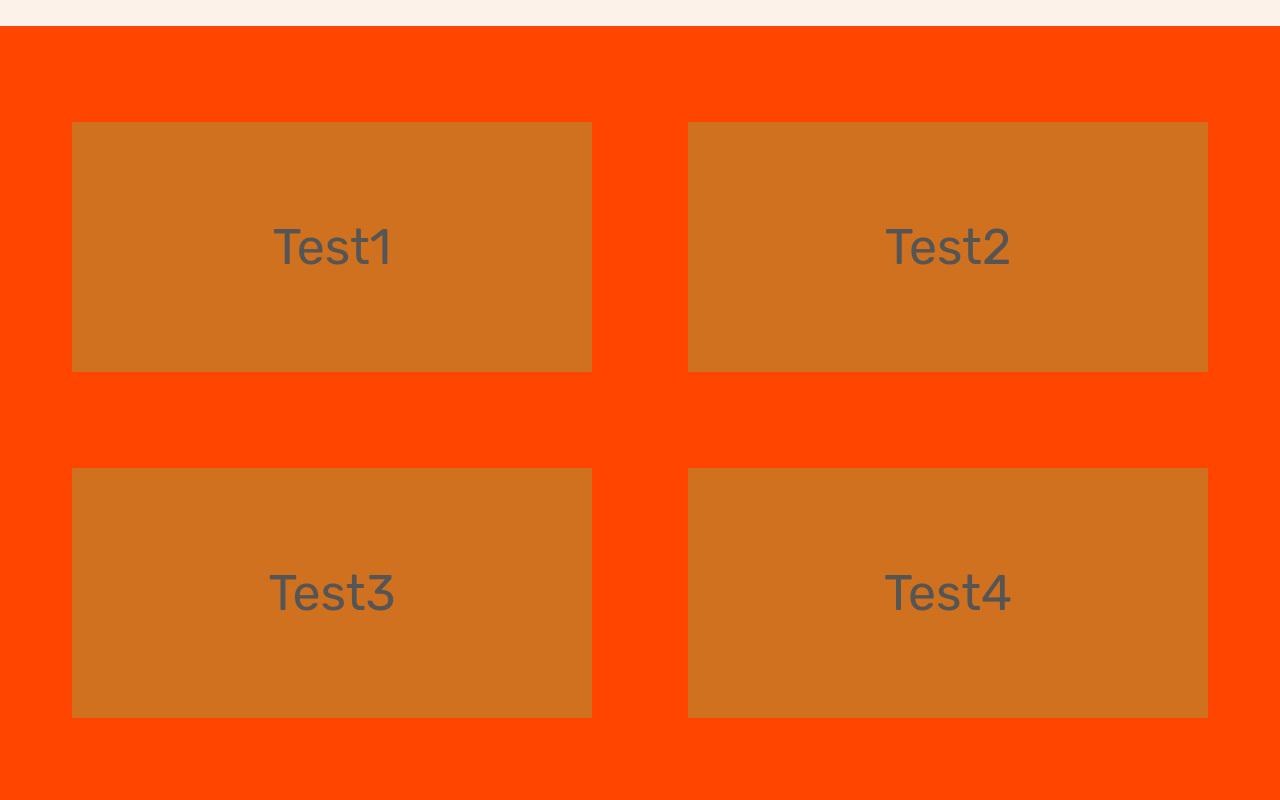
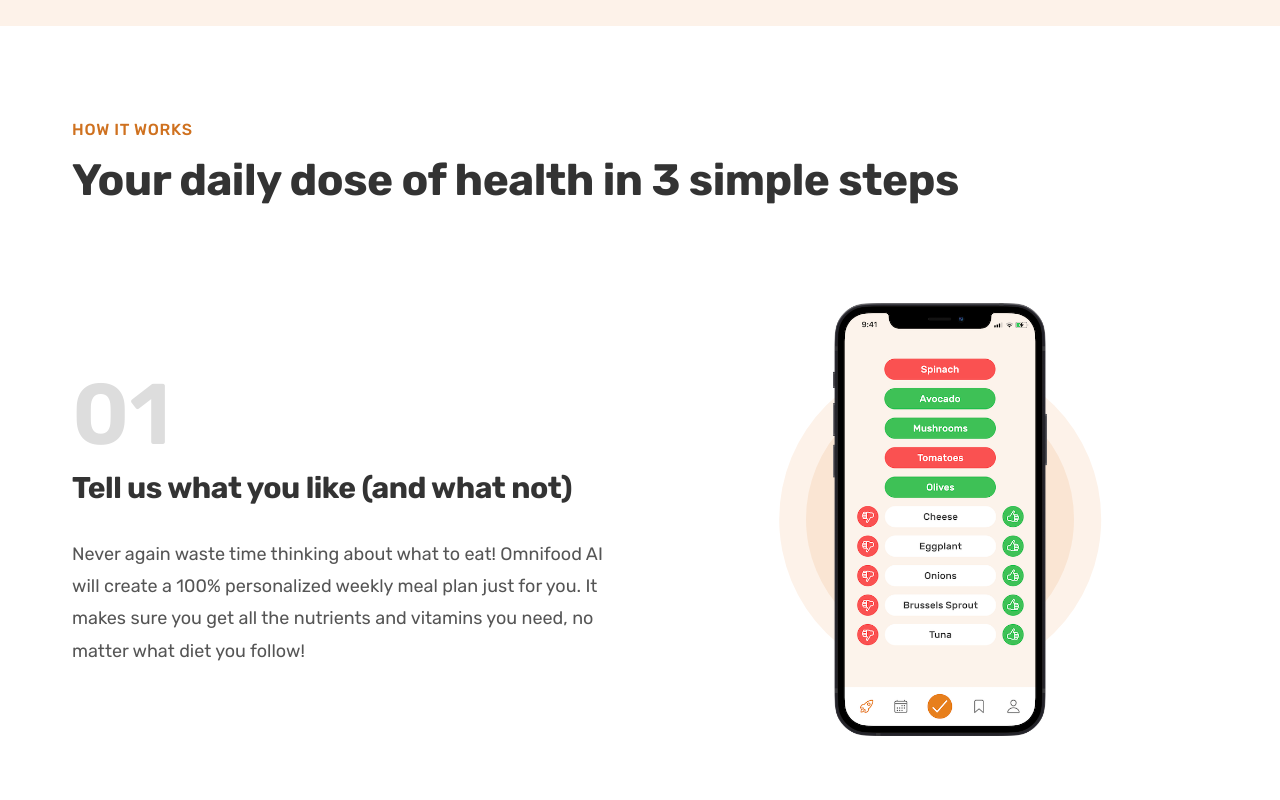
Before and after one commit to JungFF/Omnifood, a website built with Parcel: page index.html in a window 1280 px wide. Shown: the part 740-1540 px from the top of the page. Built offline with nearby package versions, Linux system fonts and the light colour scheme.

Commit message:
build the how-it-works section

```diff
--- /dev/null
+++ b/css/general.css
@@ -0,0 +1,141 @@
+/*
+-SPACING SYSTEM (px)
+2 / 4 / 8 / 12 / 16 / 24 / 32 / 48 / 64 / 80 / 96 / 128
+-Font weights:
+Default: 400
+Medium: 500
+Semi-bold: 600
+Bold: 700
+-Line heights:
+Default: 1
+Small: 1.05
+Paragraph default: 1.6
+
+-FONT SIZE SYSTEM (px)
+10 / 12 / 14 / 16 / 18 / 20 / 24 / 30 / 36 / 44 / 52 / 62 / 74 / 86 / 98
+
+-Primary: #e67e22
+-Tints: #fdf2e9
+-Shades: #cf711f
+-Accents:
+-Greys:
+*/
+
+
+* {
+    margin: 0;
+    padding: 0;
+    box-sizing: border-box;
+}
+
+html {
+    font-size: 62.5%;
+}
+
+body {
+    font-family: "Rubik", sans-serif;
+    line-height: 1;
+    font-weight: 400;
+    color: #555;
+}
+
+/***********************/
+/* GENERAL REUSEABLE COMPONENTS */
+/***********************/
+.container {
+    max-width: 120rem;
+    margin: 0 auto;
+    padding: 0 3.2rem;
+}
+
+.grid {
+    display: grid;
+    column-gap: 6.4rem;
+    row-gap: 9.6rem;
+}
+
+.grid--2-cols {
+    grid-template-columns: repeat(2, 1fr);
+}
+
+.grid--3-cols {
+    grid-template-columns: repeat(3, 1fr);
+}
+
+.grid--center-v {
+    align-items: center;
+}
+
+.heading-primary,
+.heading-secondary,
+.heading-tertiary {
+    font-weight: 700;
+    color: #333;
+    letter-spacing: -0.5px;
+}
+
+.heading-primary {
+    font-size: 5.2rem;
+    line-height: 1.05;
+    margin-bottom: 3.2rem;
+}
+
+.heading-secondary {
+    font-size: 4.4rem;
+    line-height: 1.2;
+    margin-bottom: 9.6rem;
+}
+
+.heading-tertiary {
+    font-size: 3rem;
+    line-height: 1.2;
+    margin-bottom: 3.2rem;
+}
+
+.subheading {
+    display: block;
+    font-size: 1.6rem;
+    font-weight: 500;
+    color: #cf711f;
+    text-transform: uppercase;
+    margin-bottom: 1.6rem;
+    letter-spacing: 0.75px;
+}
+
+.btn:link,
+.btn:visited {
+    display: inline-block;
+    font-size: 2rem;
+    font-weight: 700;
+    padding: 1.6rem 3.2rem;
+    border-radius: 9px;
+    text-decoration: none;
+    transition: background-color 0.3s ease-in;
+}
+
+.btn--full:link,
+.btn--full:visited {
+    background-color: #e67e22;
+    color: #fff;
+}
+
+.btn--full:hover,
+.btn--full:active {
+    background-color: #cf711f;
+}
+
+.btn--outline:link,
+.btn--outline:visited {
+    background-color: #fff;
+    color: #555;
+}
+
+.btn--outline:hover,
+.btn--outline:active {
+    background-color: #fdf2e9;
+    box-shadow: inset 0 0 0 3px #fff;
+}
+
+.margin-right-sm {
+    margin-right: 1.6rem !important;
+}
--- a/css/style.css
+++ b/css/style.css
@@ -1,113 +1,3 @@
-/*
--SPACING SYSTEM (px)
-2 / 4 / 8 / 12 / 16 / 24 / 32 / 48 / 64 / 80 / 96 / 128
--Font weights:
-Default: 400
-Medium: 500
-Semi-bold: 600
-Bold: 700
--Line heights:
-Default: 1
-Small: 1.05
-Paragraph default: 1.6
-
--FONT SIZE SYSTEM (px)
-10 / 12 / 14 / 16 / 18 / 20 / 24 / 30 / 36 / 44 / 52 / 62 / 74 / 86 / 98
-
--Primary: #e67e22
--Tints: #fdf2e9
--Shades: #cf711f
--Accents:
--Greys:
-*/
-
-
-* {
-    margin: 0;
-    padding: 0;
-    box-sizing: border-box;
-}
-
-html {
-    font-size: 62.5%;
-}
-
-body {
-    font-family: "Rubik", sans-serif;
-    line-height: 1;
-    font-weight: 400;
-    color: #555;
-}
-
-/***********************/
-/* GENERAL REUSEABLE COMPONENTS */
-/***********************/
-.container {
-    max-width: 120rem;
-    margin: 0 auto;
-    padding: 0 3.2rem;
-}
-
-.grid {
-    display: grid;
-    gap: 9.6rem;
-}
-
-.grid--2-cols {
-    grid-template-columns: repeat(2, 1fr);
-}
-
-.grid--3-cols {
-    grid-template-columns: repeat(3, 1fr);
-}
-
-.heading-primary {
-    font-size: 5.2rem;
-    font-weight: 700;
-    line-height: 1.05;
-    color: #333;
-    letter-spacing: -0.5px;
-    margin-bottom: 3.2rem;
-}
-
-.btn:link,
-.btn:visited {
-    display: inline-block;
-    font-size: 2rem;
-    font-weight: 700;
-    padding: 1.6rem 3.2rem;
-    border-radius: 9px;
-    text-decoration: none;
-    transition: background-color 0.3s ease-in;
-}
-
-.btn--full:link,
-.btn--full:visited {
-    background-color: #e67e22;
-    color: #fff;
-}
-
-.btn--full:hover,
-.btn--full:active {
-    background-color: #cf711f;
-}
-
-.btn--outline:link,
-.btn--outline:visited {
-    background-color: #fff;
-    color: #555;
-}
-
-.btn--outline:hover,
-.btn--outline:active {
-    background-color: #fdf2e9;
-    box-shadow: inset 0 0 0 3px #fff;
-}
-
-.margin-right-sm {
-    margin-right: 1.6rem !important;
-}
-
 /***********************/
 /* HEADER */
 /***********************/
@@ -232,12 +122,56 @@
 /***********************/
 .section-how {
     padding: 9.6rem 0;
-    background-color: orangered;
-    text-align: center;
 }
 
-.section-how div div {
-    padding: 100px;
-    font-size: 50px;
-    background-color: #cf711f;
+.step-img {
+    width: 50%;
 }
+
+.step-number {
+    font-size: 8.6rem;
+    font-weight: 600;
+    color: #ddd;
+    margin-bottom: 1.2rem;
+}
+
+.step-description {
+    font-size: 1.8rem;
+    line-height: 1.8;
+}
+
+.step-img-box {
+    position: relative;
+    display: flex;
+    justify-content: center;
+    align-items: center;
+}
+
+.step-img-box::before,
+.step-img-box::after {
+    content: "";
+    display: block;
+    border-radius: 50%;
+    position: absolute;
+    top: 50%;
+    left: 50%;
+    transform: translate(-50%, -50%);
+}
+
+.step-img-box::before {
+    width: 60%;
+    background-color: #fdf2e9;
+    padding-bottom: 60%;
+    z-index: -2;
+}
+
+.step-img-box::after {
+    width: 50%;
+    background-color: #fae5d3;
+    padding-bottom: 50%;
+    z-index: -1;
+}
+
+.step-img {
+    width: 40%;
+}
--- a/index.html
+++ b/index.html
@@ -10,6 +10,7 @@
     <link
         href="https://fonts.googleapis.com/css2?family=Inter:wght@400;500;700&family=Rubik:wght@400;500;600;700&display=swap"
         rel="stylesheet">
+    <link rel="stylesheet" href="./css/general.css">
     <link rel="stylesheet" href="./css/style.css">
     <title>Omnifood</title>
     <link rel="shortcut icon" type="image/jpg" href="./img/favicon.png" />
@@ -59,11 +60,45 @@
             </div>
         </section>
         <section class="section-how">
-            <div class="container grid grid--2-cols">
-                <div>Test1</div>
-                <div>Test2</div>
-                <div>Test3</div>
-                <div>Test4</div>
+            <div class="container">
+                <span class="subheading">How it works</span>
+                <h2 class="heading-secondary">Your daily dose of health in 3 simple steps</h2>
+            </div>
+            <div class="container grid grid--2-cols grid--center-v">
+                <!-- STEP-01 -->
+                <div class="step-text-box">
+                    <p class="step-number">01</p>
+                    <h3 class="heading-tertiary">Tell us what you like (and what not)</h3>
+                    <p class="step-description">Never again waste time thinking about what to eat! Omnifood AI will
+                        create a 100% personalized weekly meal plan just for you. It makes sure you get all the
+                        nutrients and vitamins you need, no matter what diet you follow!</p>
+                </div>
+                <div class="step-img-box">
+                    <img src="./img/app/app-screen-1.png" class="step-img"
+                        alt="iPhone app preferences selection screen">
+                </div>
+                <!-- STEP-02 -->
+                <div class="step-img-box">
+                    <img src="./img/app/app-screen-2.png" class="step-img" alt="iPhone app meal approving plan screen">
+                </div>
+                <div class="step-text-box">
+                    <p class="step-number">02</p>
+                    <h3 class="heading-tertiary">Approve your weekly meal plan</h3>
+                    <p class="step-description">Once per week, approve the meal plan generated for you by Omnifood AI.
+                        You can change ingredients, swap entire meals, or even add your own recipes.</p>
+                </div>
+
+                <!-- STEP-03 -->
+                <div class="step-text-box">
+                    <p class="step-number">03</p>
+                    <h3 class="heading-tertiary">Receive meals at convenient time</h3>
+                    <p class="step-description">Best chefs in town will cook your selected meal every day, and we will
+                        deliver it to your door whenever works best for you. You can change delivery schedule and
+                        address daily!</p>
+                </div>
+                <div class="step-img-box">
+                    <img src="./img/app/app-screen-3.png" class="step-img" alt="iPhone app delivery screen">
+                </div>
             </div>
         </section>
     </main>
```
